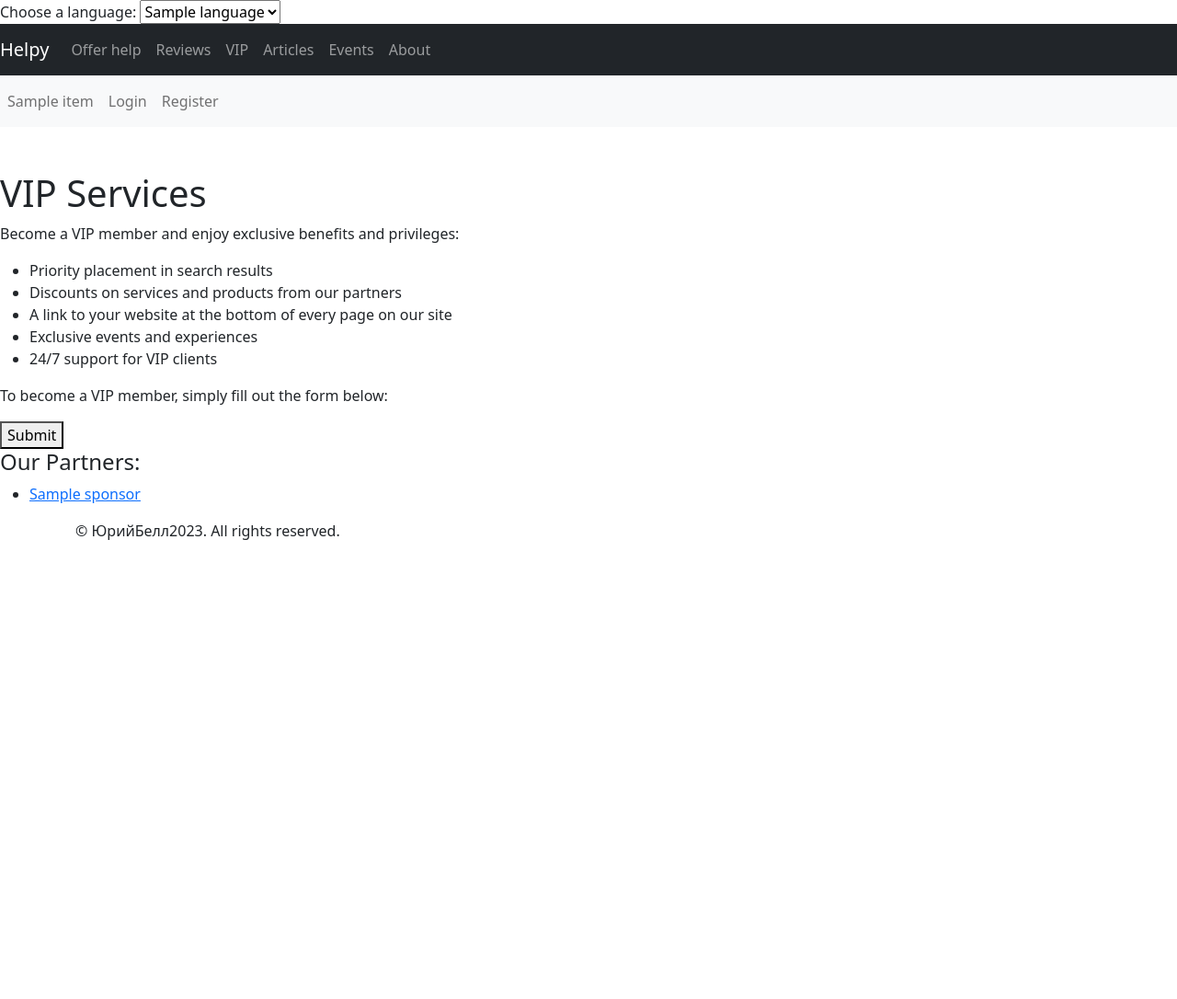
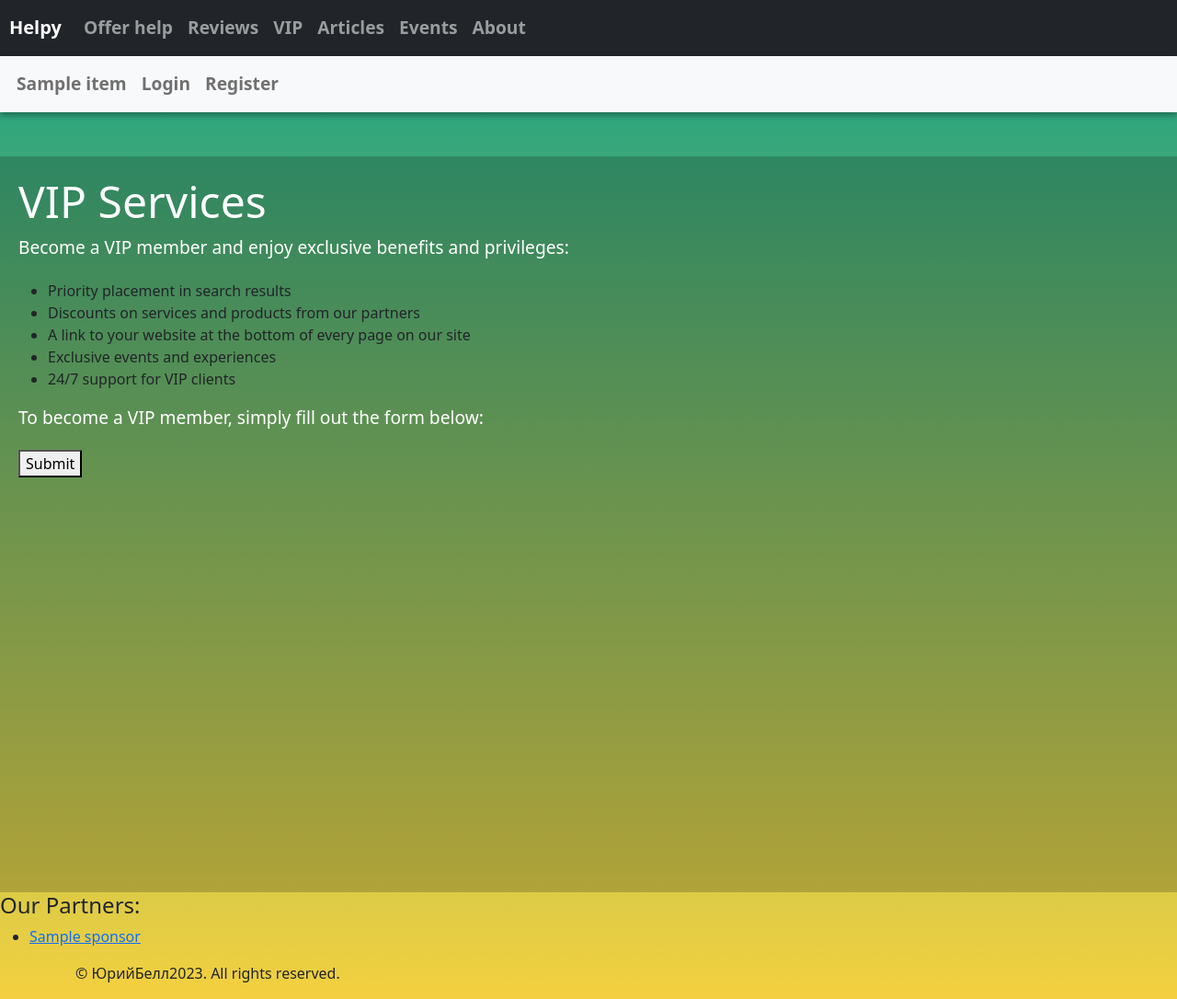
Before and after one commit to Yurij-Bielousov-Dnepr/helpySamui, a Django app: template templates/VIP.html in a window 1280 px wide. Shown: the whole page at 92% size. Before the commit the page ends 587 px from the top, so only its background shows below. Run offline with Django 4.2, Linux system fonts and the light colour scheme; the template is opened without the code that fills it: most values are stand-ins (such as "Sample title", 1, 10 or a date in 2020); some libraries are stand-ins or nearby versions.

Commit message:
08-05 3 контекстные процессоры пока отключил, добавил стили флаги правка ш-в-ф

```diff
--- a/helpy/__init__.py
+++ b/helpy/__init__.py
@@ -0,0 +1,2 @@
+def get_languages_with_flags():
+    return None
--- a/helpySamui/settings.py
+++ b/helpySamui/settings.py
@@ -84,12 +84,13 @@ TELEGRAM_BOT_WEBHOOK_URL = "https://yourdomain.com/telegram-bot/"
 LANGUAGES = [
     ("uk", "Українська"),
     ("th", "ภาษาไทย"),
-    ("en", "English"),
+    ("en-us", "English"),
     ("fr", "Français"),
     ("it", "Italiano"),
     ("de", "Deutsch"),
     ("ru", "Русский"),
 ]
+
 ROOT_URLCONF = "helpySamui.urls"
 MEDIA_URL = "media/"
 SITE_URL = "http://127.0.0.1:8000/"
@@ -140,7 +141,7 @@ TEMPLATES = [
                 "django.contrib.messages.context_processors.messages",
                 'helpy.context_processors.footer_context',
                 # 'helpy.context_processors.languages_with_flags',
-                "helpy.context_processors.languages_flags.",
+                # "helpy.context_processors.languages_flags.",
                 # "helpy.context_processors.menu_items",
                 "django.template.context_processors.i18n",
                 "django.template.context_processors.media",
--- /dev/null
+++ b/static/css/base.css
@@ -0,0 +1,71 @@
+body {
+  background-color: #f4d03f;
+  background-image: linear-gradient(0deg, #f4d03f 0%, #16a085 100%);
+}
+
+nav {
+  display: flex;
+  justify-content: space-between;
+  align-items: center;
+  background-color: rgba(0, 0, 0, 0.6);
+  padding: 10px;
+}
+
+nav a {
+  color: #fff;
+  font-size: 1.2rem;
+  font-weight: bold;
+  text-decoration: none;
+}
+
+nav a:hover {
+  color: #16a085;
+}
+
+.language-selector {
+  display: flex;
+  list-style: none;
+  margin: 0;
+  padding: 0;
+}
+
+.language-selector li {
+  margin-right: 10px;
+}
+
+.language-selector li:last-child {
+  margin-right: 0;
+}
+
+.menu {
+  display: flex;
+  list-style: none;
+  margin: 0;
+  padding: 0;
+}
+
+.menu li {
+  margin-right: 10px;
+}
+
+.menu li:last-child {
+  margin-right: 0;
+}
+
+main {
+  background-color: rgba(0, 0, 0, 0.2);
+  padding: 20px;
+  min-height: 100vh;
+}
+
+main h1 {
+  font-size: 3rem;
+  color: #fff;
+  margin-top: 0;
+}
+
+main p {
+  font-size: 1.2rem;
+  color: #fff;
+  margin-bottom: 20px;
+}
--- a/templates/base_templates/header.css
+++ b/static/css/header.css
@@ -1,32 +1,38 @@
 nav {
   display: flex;
+  color-interpolation: auto;
   justify-content: space-between;
   align-items: center;
-  background-color: #333;
+  background-color: #0077be;
   color: #fff;
   padding: 10px;
+  box-shadow: 0 4px 6px rgba(0,0,0,0.3);
 }
 
 .language-selector {
   display: flex;
   list-style: none;
-  margin: 0;
-  padding: 0;
+  margin: auto;
+  padding: 10px 0;
+  background-color: orangered;
 }
 
 .language-selector li {
   margin-right: 10px;
+  border: 1px solid #fff;
 }
 
 .menu {
   display: flex;
   list-style: none;
-  margin: 0;
-  padding: 0;
+  margin: auto;
+  padding: 10px 0;
+  background-color: orangered;
 }
 
 .menu li {
   margin-right: 10px;
+  border: 1px solid #fff;
 }
 
 .menu li:last-child {
--- a/templates/base_templates/base.html
+++ b/templates/base_templates/base.html
@@ -1,10 +1,11 @@
+{% load static %}
 <!DOCTYPE html>
-<html>
+<html lang="en-US">
 {% load i18n %}
 
   <head>
     <title>{% block title %}{% endblock %}</title>
-{#    <link rel="stylesheet" href="{% static 'css/style.css' %}">#}
+      <link rel="stylesheet" href="{% static 'css/base.css' %}">
   </head>
   <body>
     {% include 'base_templates/header.html' %}
--- a/templates/base_templates/header.html
+++ b/templates/base_templates/header.html
@@ -19,16 +19,17 @@
 <link rel="stylesheet" type="text/css" href="{% static 'styles.css' %}">
 
 <link rel="stylesheet" type="text/css" href="{% static 'bootstrap4/css/bootstrap.min.css' %}">
+<link rel="stylesheet" type="text/css" href="{% static 'css/header.css' %}">
     <script src="{% static 'jquery/jquery-3.6.3.min.js' %}"></script>
     <script src="{% static 'bootstrap4/js/bootstrap.min.js' %}"></script>
 </head>
 <body>
-<label for="language-select">{% trans "Choose a language" %}:</label>
-<select id="language-select">
-{% for language in languages_with_flags %}
-  <option value="{{ language.code }}" data-image="/static/flags/{{ language.flag }}.svg">{{ language.name }}</option>
-{% endfor %}
-</select>
+{#<label for="language-select">{% trans "Choose a language" %}:</label>#}
+{#<select id="language-select">#}
+{#{% for language in languages_with_flags %}#}
+{#  <option value="{{ language.code }}" data-image="/static/flags/{{ language.flag }}.svg">{{ language.name }}</option>#}
+{#{% endfor %}#}
+{#</select>#}
 <nav class="navbar navbar-expand-md navbar-dark bg-dark">
   <a class="navbar-brand" href="{% url 'helpy:index' %}">Helpy</a>
   <button class="navbar-toggler" type="button" data-toggle="collapse" data-target="#navbarNav" aria-controls="navbarNav" aria-expanded="false" aria-label="Toggle navigation">
```
Also changed, not shown: helpy/context_processors/context_processors.py (+15 -11 lines), helpy/context_processors/get_languages_with_flags.py (+11 -0 lines), helpy/context_processors/languages_flags.py (+9 -5 lines).
